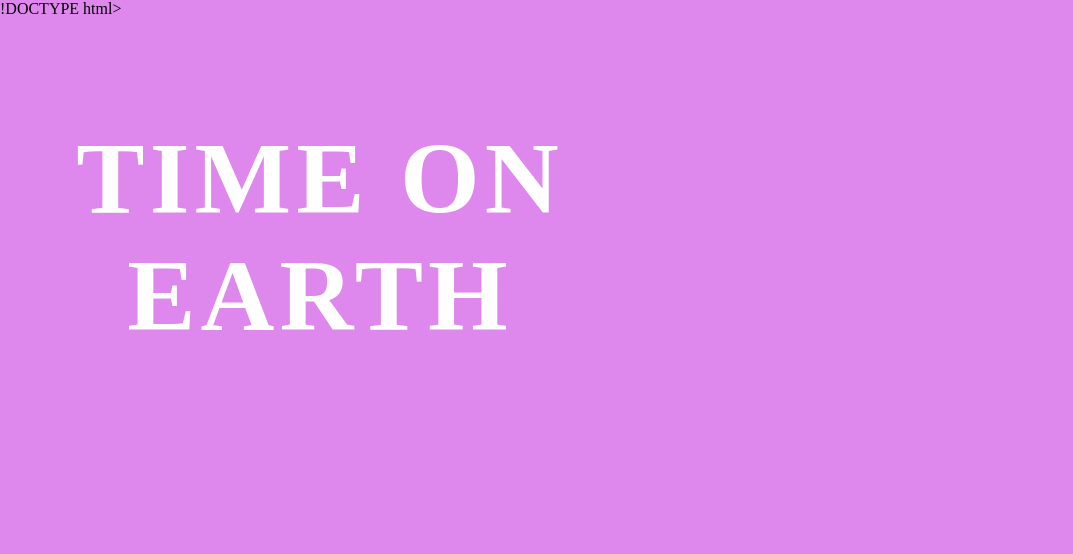
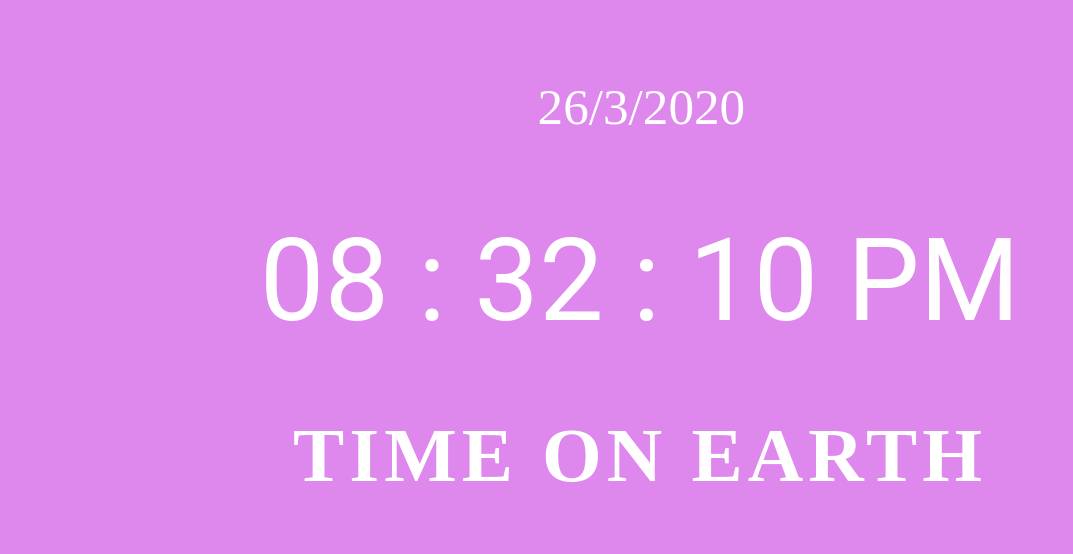
Before and after one commit to aysinef/challenge2, a plain HTML site: page index.html in a window 1280 px wide. Shown: the whole page, without its empty margins (0-1073 px from the left). Drawn offline with Linux system fonts and the light colour scheme.

Commit message:
finished

```diff
--- a/index.css
+++ b/index.css
@@ -1,7 +1,6 @@
 body, html {
 	width: 100%;
 	margin: 0;
-	background-color: #DE87EC;
 }
 
 .main-container {
@@ -31,6 +30,11 @@ h1 {
 	font-family: 'roboto';
 	margin-top: 2%;
 }
+p {
+	font-family: Agency FB;
+	color: white;
+}
+
 
 @media screen and (max-width: 767px) {
 	h1 {
@@ -39,6 +43,11 @@ h1 {
 	}
 	.main-container {
 		flex-direction: column;
+	}
+	p {
+		text-align: center;
+		font-size: 4vw;
+		margin-top: 10%;
 	}
 
 }
@@ -50,14 +59,29 @@ h1 {
 	.main-container {
 		flex-direction: column;
 	}
+	p {
+		text-align: center;
+		font-size: 6vw;
+		margin-top: 10%;
+	}
 }
-@media screen and (min-width: 1024px) and (max-width: 1279px) {
+@media screen and (min-width: 1024px) {
 	h1 {
-		font-size: 20vw;
-		margin-top: 12%;
+		font-size: 6vw;
+		margin-top: 5%;
 	}
+	p {
+		font-size: 4vw;
+		margin-top: 4%;
+		margin-left: 42%;
+		text-align: center;
+	}
+}
 	.main-container {
 		flex-direction: row;
-		margin-top: 25%;
+		flex-wrap: wrap-reverse;
+		margin-top: 2%;
+		font-size: 2vw;
+		align-items: center;
+		text-align: center;
 	}
-}
--- a/index.html
+++ b/index.html
@@ -1,16 +1,16 @@
-!DOCTYPE html>
+<!DOCTYPE html>
 <html>
 	<head>
 		<meta charset="utf-8">
 		<title>SpaceX</title>
-		<script src="klok.js"></script>
+		<script src="index.js"></script>
 		<link rel="stylesheet" type="text/css" href="index.css">
 	</head>
 	<body onload="realtimeClock()">
 		<div class="main-container">
 			<h1>TIME ON EARTH</h1>
 			<div id="clock"></div>
+			<p>26/3/2020</p>
 		</div>
-
 	</body>
 </html>
```
